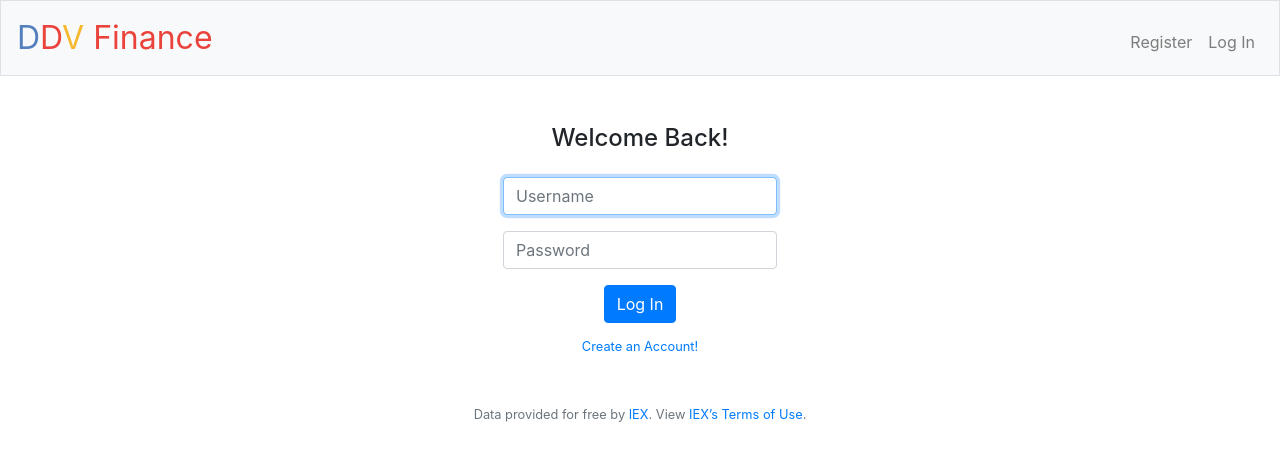
After one commit to phayo/squad-twin, a Flask app: template templates/login.html in a window 1280 px wide. The commit adds this page. Shown: the top 461 px of the page. Run offline with Flask 2, Linux system fonts and the light colour scheme; the template is opened without the code that fills it, so the values that code supplies are empty; some libraries are stand-ins or nearby versions.

Commit message:
Design login page

```diff
--- a/static/styles.css
+++ b/static/styles.css
@@ -1,29 +1,23 @@
-nav .navbar-brand
-{
+nav .navbar-brand {
   /* size for brand */
   font-size: xx-large;
 }
 
 /* colors for brand */
-nav .navbar-brand .blue
-{
+nav .navbar-brand .blue {
   color: #537fbe;
 }
-nav .navbar-brand .red
-{
+nav .navbar-brand .red {
   color: #ea433b;
 }
-nav .navbar-brand .yellow
-{
+nav .navbar-brand .yellow {
   color: #f5b82e;
 }
-nav .navbar-brand .green
-{
+nav .navbar-brand .green {
   color: #2e944b;
 }
 
-main .form-control
-{
+main .form-control {
   /* center form controls */
   display: inline-block;
 
@@ -31,8 +25,7 @@ main .form-control
   width: auto;
 }
 
-main .custom-select
-{
+main .custom-select {
   /* center form controls */
   display: inline-block;
 
@@ -40,8 +33,7 @@ main .custom-select
   width: auto;
 }
 
-main
-{
+main {
   /* scroll horizontally as needed */
   overflow-x: auto;
 
@@ -49,8 +41,7 @@ main
   text-align: center;
 }
 
-main img
-{
+main img {
   /* constrain images on small screens */
   max-width: 100%;
 }
@@ -63,3 +54,11 @@ h5 {
   font-family: cursive;
   margin-top: 3em;
 }
+
+.new-account {
+  margin-top: 10px;
+}
+
+footer {
+  align-self: flex-end;
+}
--- /dev/null
+++ b/templates/login.html
@@ -0,0 +1,30 @@
+{% extends "layout.html" %} {% block title %} Log In {% endblock %} {% block
+main %}
+<div class="text-center">
+  <h1 class="h4 text-gray-900 mb-4">Welcome Back!</h1>
+</div>
+<form action="/login" method="post">
+  <div class="form-group">
+    <input
+      autocomplete="off"
+      autofocus
+      class="form-control"
+      name="username"
+      placeholder="Username"
+      type="text"
+    />
+  </div>
+  <div class="form-group">
+    <input
+      class="form-control"
+      name="password"
+      placeholder="Password"
+      type="password"
+    />
+  </div>
+  <button class="btn btn-primary" type="submit">Log In</button>
+  <div class="text-center new-account">
+    <a class="small" href="register.html">Create an Account!</a>
+  </div>
+</form>
+{% endblock %}
```
Lines whose indentation alone changed are shown as unchanged.
